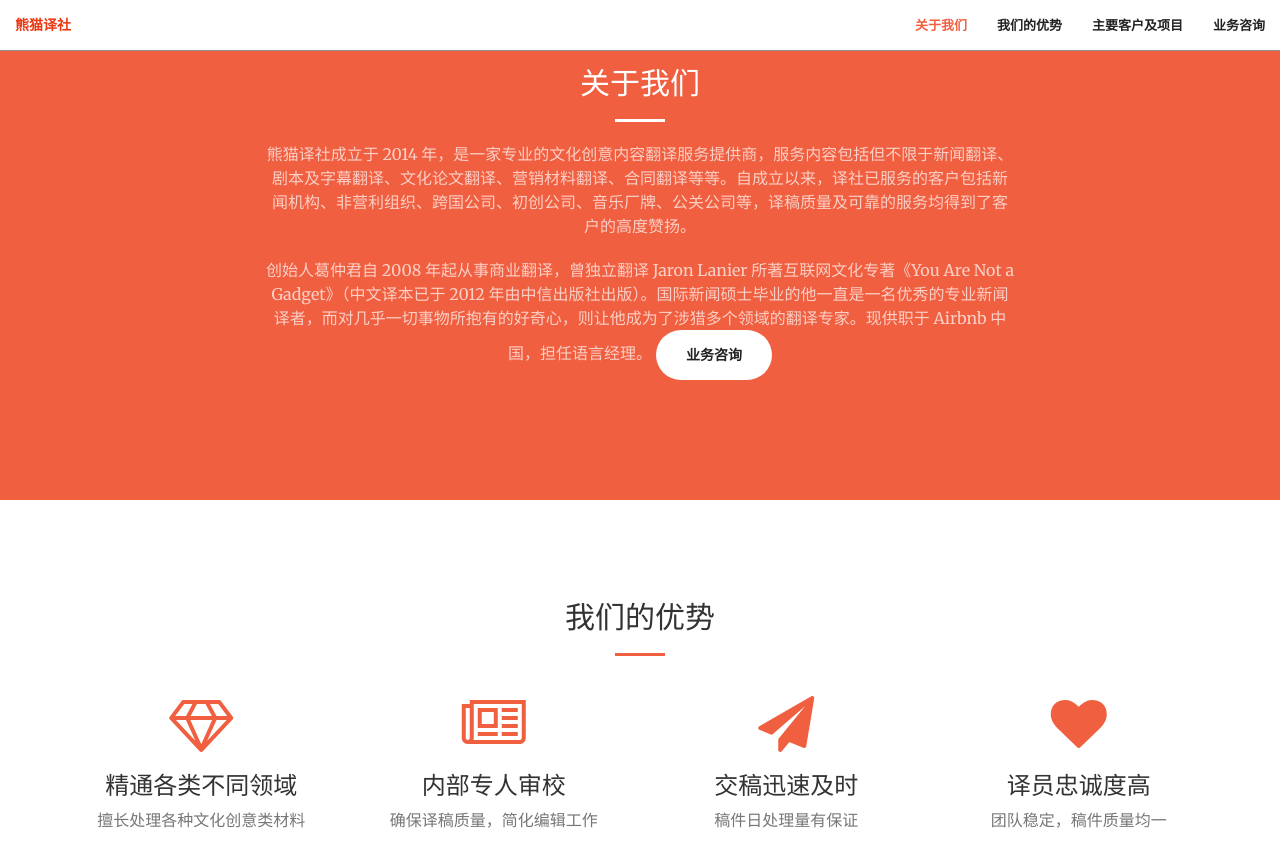
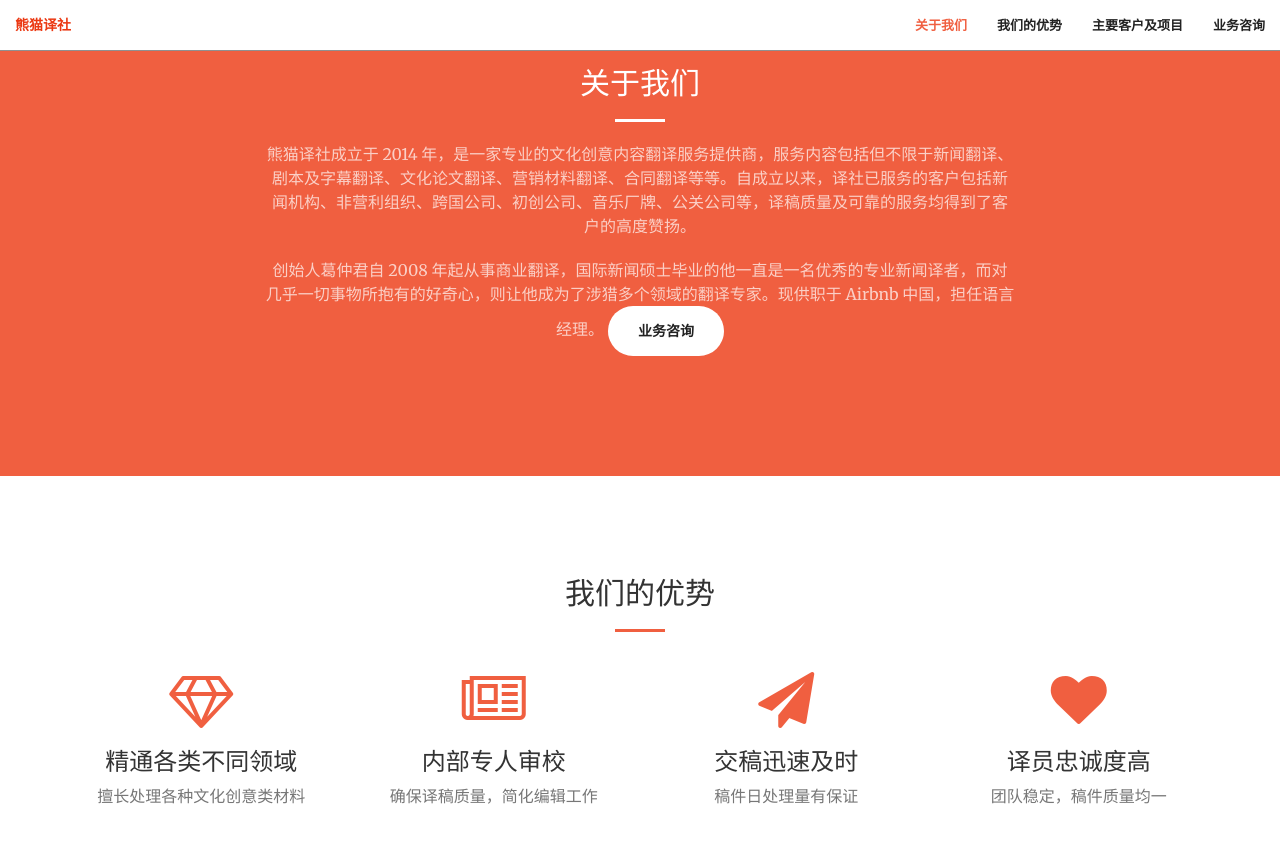
Before and after one commit to shog86/ptranslation.github.io, a Jekyll site: the page built from index.html, in a window 1280 px wide and 900 px high, scrolled down 934 px. Shown: the top 867 px of the window. Built offline with Jekyll 4.4.1, drawn with Linux system fonts in a browser that asks for light colours.

Commit message:
Update call-to-action.html

```diff
--- a/_includes/call-to-action.html
+++ b/_includes/call-to-action.html
@@ -5,7 +5,7 @@
                 <h2 class="section-heading">关于我们</h2>
                 <hr class="light">
                 <p class="text-faded">熊猫译社成立于 2014 年，是一家专业的文化创意内容翻译服务提供商，服务内容包括但不限于新闻翻译、剧本及字幕翻译、文化论文翻译、营销材料翻译、合同翻译等等。自成立以来，译社已服务的客户包括新闻机构、非营利组织、跨国公司、初创公司、音乐厂牌、公关公司等，译稿质量及可靠的服务均得到了客户的高度赞扬。</p>
-                <p class="text-faded">创始人葛仲君自 2008 年起从事商业翻译，曾独立翻译 Jaron Lanier 所著互联网文化专著《You Are Not a Gadget》（中文译本已于 2012 年由中信出版社出版）。国际新闻硕士毕业的他一直是一名优秀的专业新闻译者，而对几乎一切事物所抱有的好奇心，则让他成为了涉猎多个领域的翻译专家。现供职于 Airbnb 中国，担任语言经理。
+                <p class="text-faded">创始人葛仲君自 2008 年起从事商业翻译，国际新闻硕士毕业的他一直是一名优秀的专业新闻译者，而对几乎一切事物所抱有的好奇心，则让他成为了涉猎多个领域的翻译专家。现供职于 Airbnb 中国，担任语言经理。
 
                 <a class="btn btn-default btn-xl page-scroll" href="#contact">业务咨询</a>
             </div>
```
